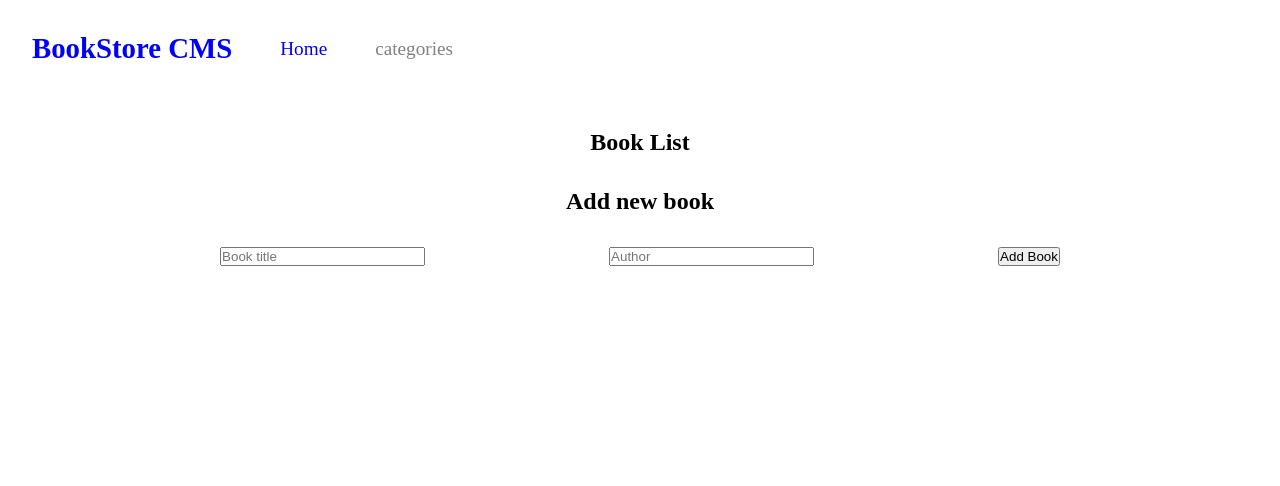
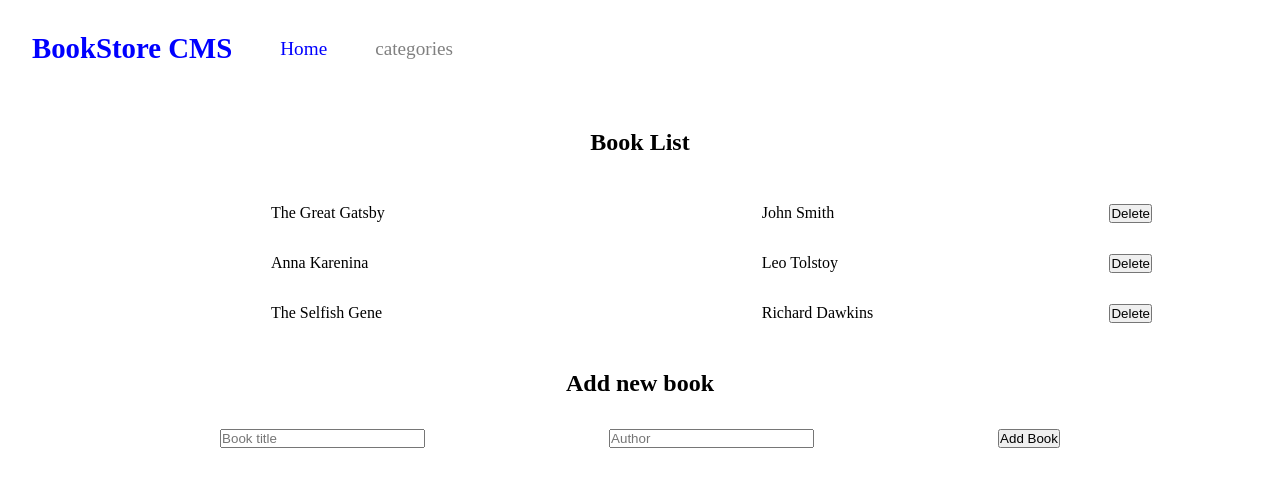
Before and after one commit to MostafaShahat2021/Bookstore, a React (Create React App) app: page / in a window 1280 px wide. Shown: the top 486 px of the page. Built offline with nearby package versions, Linux system fonts and the light colour scheme.

Commit message:
Display the books from a slice

```diff
--- a/src/components/BookList.js
+++ b/src/components/BookList.js
@@ -1,20 +1,25 @@
-// import React, { useState } from 'react';
-// import Book from './Book';
+import React from 'react';
+import { useSelector, useDispatch } from 'react-redux';
+import { removeBook } from '../redux/books/booksSlice';
 
 function BookList() {
-  // const [book] = useState([
-  //   { title: 'clean code', author: 'robert martin', id: 1 },
-  //   { title: 'Introduction to Algorithms', author: 'thomas cormen', id: 2 },
-  //   { title: 'eloquent javascript', author: 'Marijn Haverbeke', id: 3 },
-  // ]);
-
+  const { books } = useSelector((state) => state.books);
+  const dispatch = useDispatch();
   return (
     <div>
       <h2 className="add-book-title">Book List</h2>
       <div>
-        {/* {book.map((book) => (
-          <Book key={book.id} title={book.title} author={book.author} id={book.id} />
-        ))} */}
+        {books.map((book) => (
+          <div className="add-book-container" key={book.item_id}>
+            <div className="book-container">
+              <p className="book-title">{book.title}</p>
+              <p className="book-author">{book.author}</p>
+              <button type="button" onClick={() => dispatch(removeBook(book.item_id))}>
+                Delete
+              </button>
+            </div>
+          </div>
+        ))}
       </div>
     </div>
   );
```
Also changed, not shown: src/components/Book.js (+22 -22 lines).
